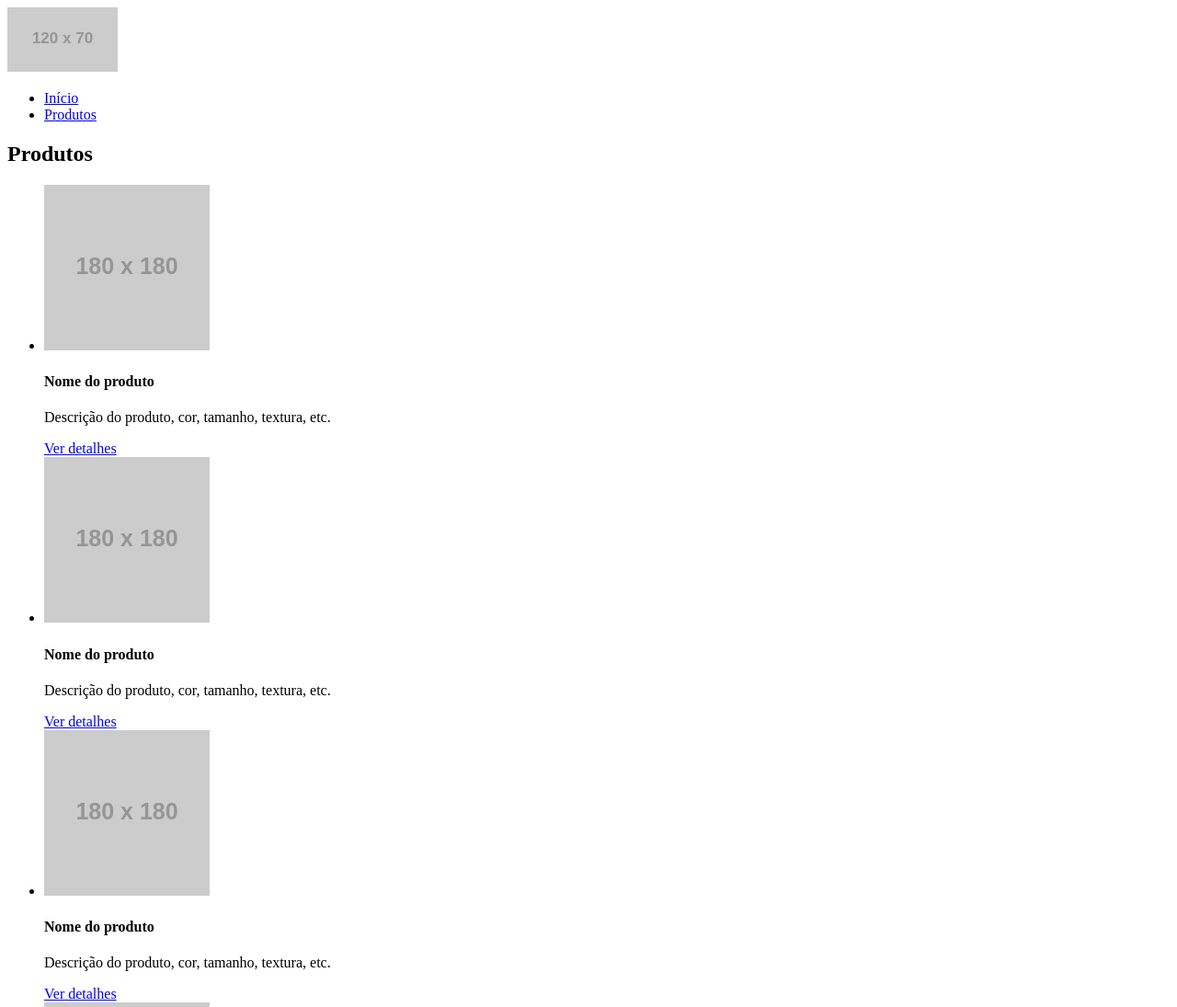
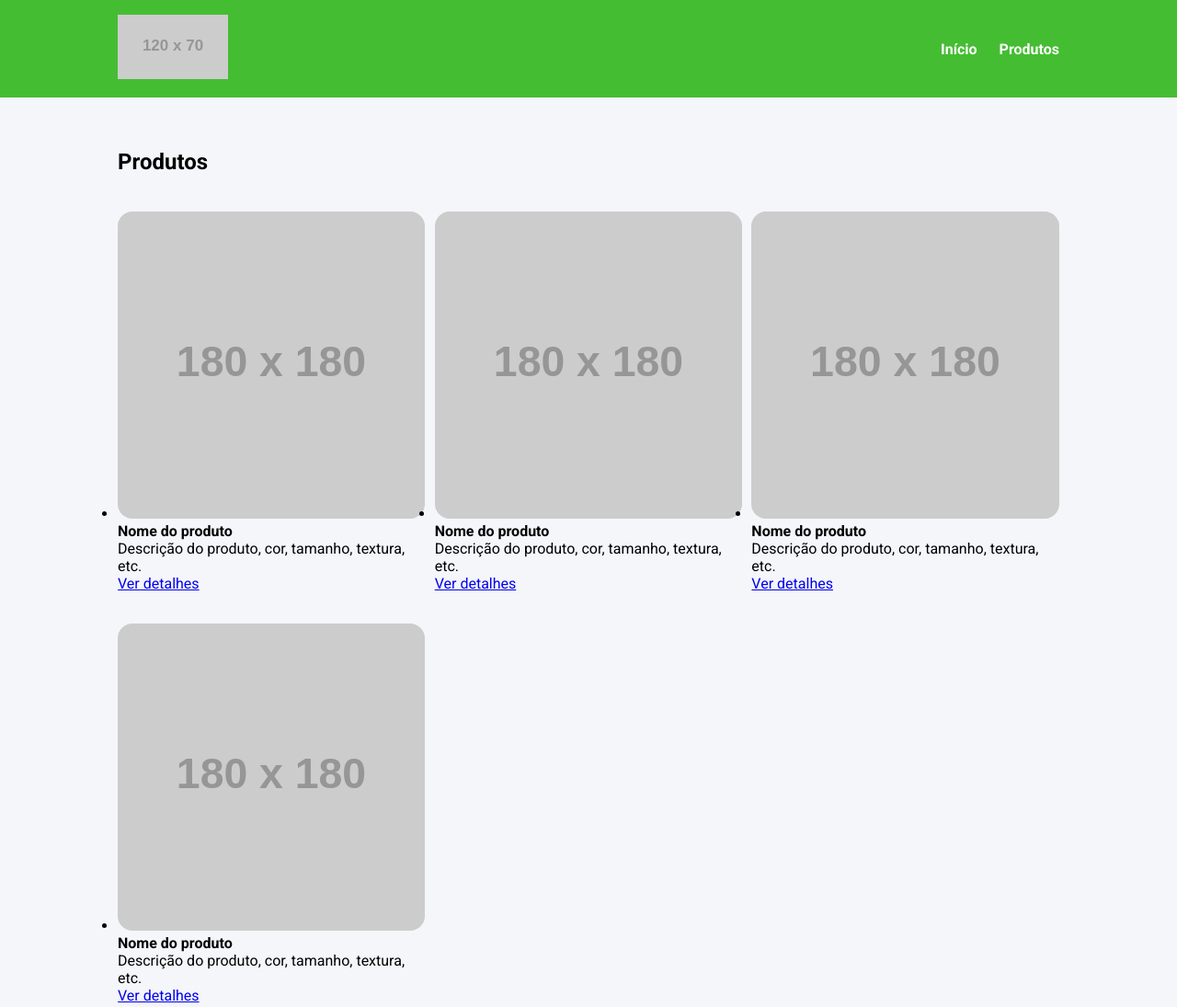
Before and after one commit to senagab/sass-ebac, a plain HTML site: page source/index.html in a window 1280 px wide. Shown: the top 1095 px of the page at 92% size. Drawn offline with nearby package versions, Linux system fonts and the light colour scheme; files that its build step writes are made by us from their sources; placeholder pictures from the web are drawn by us.

Commit message:
feat: build e configs + main.scss

```diff
--- /dev/null
+++ b/source/config/variaveis.scss
@@ -0,0 +1,11 @@
+// fonts
+$mainFont: 'Roboto', sans-serif;
+
+// cores
+$bgColor: #f5f6fa;
+$mainColor: #44bd32;
+$secondaryColor: #182C61;
+
+// breakpoints
+$mobile: 767px;
+$tablet: 1023px;
--- a/source/index.html
+++ b/source/index.html
@@ -8,7 +8,7 @@
     <link rel="preconnect" href="https://fonts.googleapis.com">
     <link rel="preconnect" href="https://fonts.gstatic.com" crossorigin>
     <link href="https://fonts.googleapis.com/css2?family=Roboto:wght@400;700&display=swap" rel="stylesheet">
-    <link rel="stylesheet" href="./build/main.css">
+    <link rel="stylesheet" href="../build/main.css">
 </head>
 <body>
     <header>
--- a/source/main.scss
+++ b/source/main.scss
@@ -0,0 +1,87 @@
+@use 'config/reset' as *;
+@use 'config/variaveis' as *;
+
+body {
+    background-color: $bgColor;
+}
+
+.container {
+    max-width: 1024px;
+    width: 100%;
+    margin: 0 auto;
+}
+
+header {
+    background-color: $mainColor;
+    position: sticky;
+    top: 0;
+    left: 0;
+
+    .container {
+        display: flex;
+        justify-content: space-between;
+        align-items: center;
+        padding: 16px 0;
+    }
+
+    li {
+        list-style: none;
+    }
+
+    .menu {
+        display: flex;
+
+        li {
+            font-weight: bold;
+            margin-left: 24px;
+
+            a {
+                color: #fff;
+                text-decoration: none;
+            }
+        }
+    }
+}
+
+section {
+    padding: 56px 0;
+}
+
+.products {
+    margin-top: 40px;
+    display: grid;
+    grid-template-columns: repeat(3, 32.66%);
+    column-gap: 1%;
+    row-gap: 4%;
+    width: 100%;
+
+    .product-item img {
+        width: 100%;
+        border-radius: 16px;
+    }
+
+    .product-button:hover {
+        background-color: $secondaryColor;
+    }
+}
+
+@media screen and (max-width: 1023px) {
+    .container {
+        max-width: 80%;
+    }
+
+    .products {
+        grid-template-columns: repeat(2, 48.5%);
+        column-gap: 3%;
+    }
+}
+
+@media screen and (max-width: 767px) {
+    .products {
+        display: block;
+    }
+
+    .product-item  {
+        margin-bottom: 32px;
+    }
+}
```
Also changed, not shown: build/main.css, source/config/config.scss (deleted), 1 other file.
